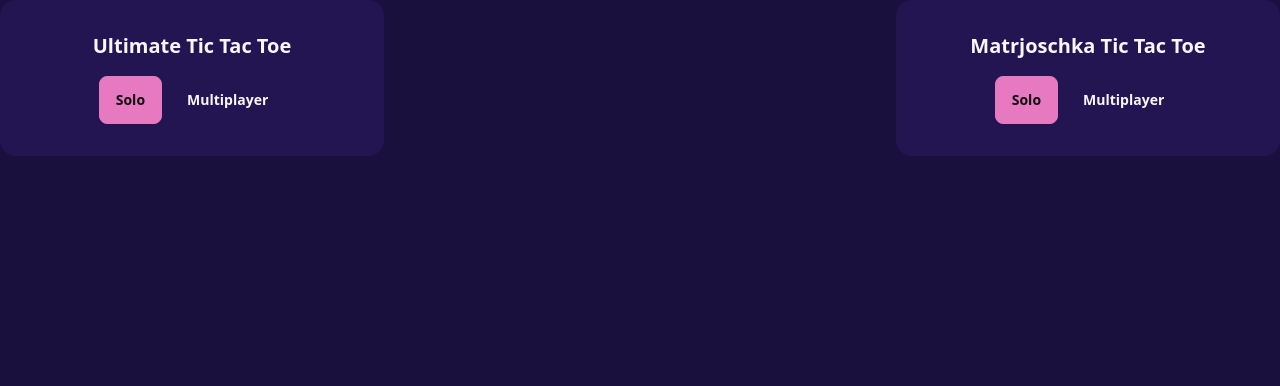
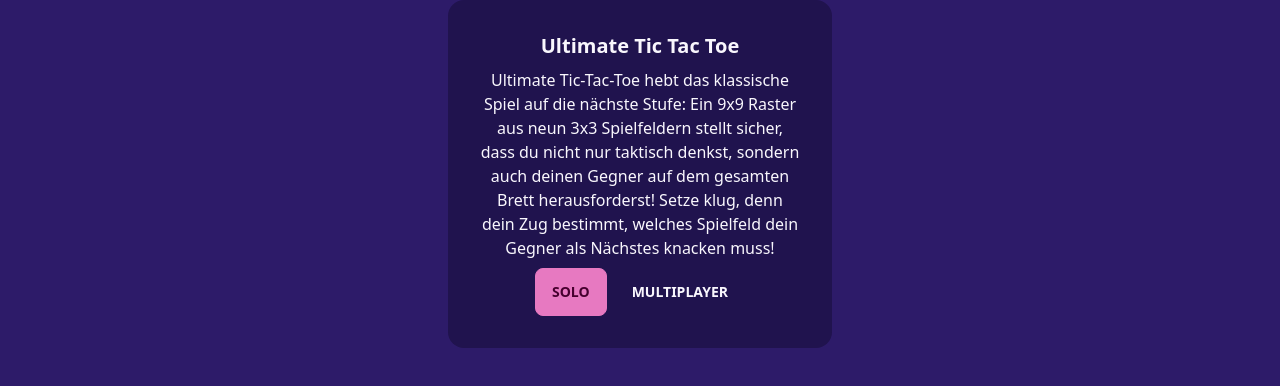
Before and after one commit to janelucia/tictacthetoe, a Nuxt app: page /gamehub in a window 1280 px wide. Shown: the top 386 px of the page. Built offline with nearby package versions, Linux system fonts and the light colour scheme.

Commit message:
add ultimate page

```diff
--- a/components/Card.vue
+++ b/components/Card.vue
@@ -4,8 +4,12 @@
       <h2 class="card-title">{{ props.title }}</h2>
       <p>{{ props.description }}</p>
       <div class="card-actions justify-end">
-        <button class="btn btn-primary">Solo</button>
-        <button class="btn btn-ghost">Multiplayer</button>
+        <NuxtLink :to="solo">
+          <button class="btn btn-primary">Solo</button>
+        </NuxtLink>
+        <NuxtLink :to="multiplayer">
+          <button class="btn btn-ghost">Multiplayer</button>
+        </NuxtLink>
       </div>
     </div>
   </div>
@@ -15,5 +19,7 @@
 const props = defineProps<{
   title: string;
   description: string;
+  solo: string;
+  multiplayer: string;
 }>();
 </script>
--- a/pages/Gamehub.vue
+++ /dev/null
@@ -1,6 +0,0 @@
-<template>
-  <div class="flex justify-between flex-wrap">
-    <Card title="Ultimate Tic Tac Toe" />
-    <Card title="Matrjoschka Tic Tac Toe" />
-  </div>
-</template>
--- /dev/null
+++ b/pages/gamehub/Ultimate.vue
@@ -0,0 +1,9 @@
+<template></template>
+
+<script setup lang="ts">
+
+const generateBoard:  = (level) => {
+    level === 0 ? '' : [generateBoard(level-1), generateBoard(level-1), generateBoard(level-1)];
+    return generateBoard(level);
+}
+</script>
--- /dev/null
+++ b/pages/gamehub/index.vue
@@ -0,0 +1,10 @@
+<template>
+  <div class="flex justify-center flex-wrap gap-10">
+    <Card
+      title="Ultimate Tic Tac Toe"
+      description="Ultimate Tic-Tac-Toe hebt das klassische Spiel auf die nächste Stufe: Ein 9x9 Raster aus neun 3x3 Spielfeldern stellt sicher, dass du nicht nur taktisch denkst, sondern auch deinen Gegner auf dem gesamten Brett herausforderst! Setze klug, denn dein Zug bestimmt, welches Spielfeld dein Gegner als Nächstes knacken muss!"
+      solo="/gamehub/ultimate"
+      multiplayer="/gamehub/ultimate"
+    />
+  </div>
+</template>
```
